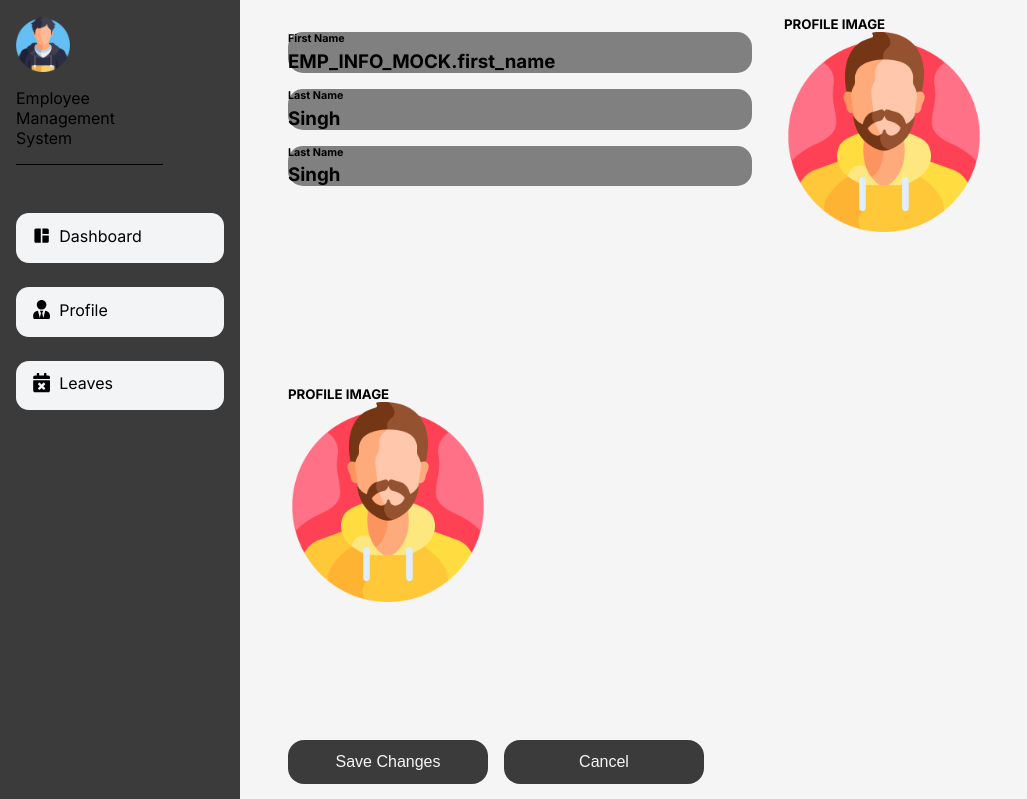
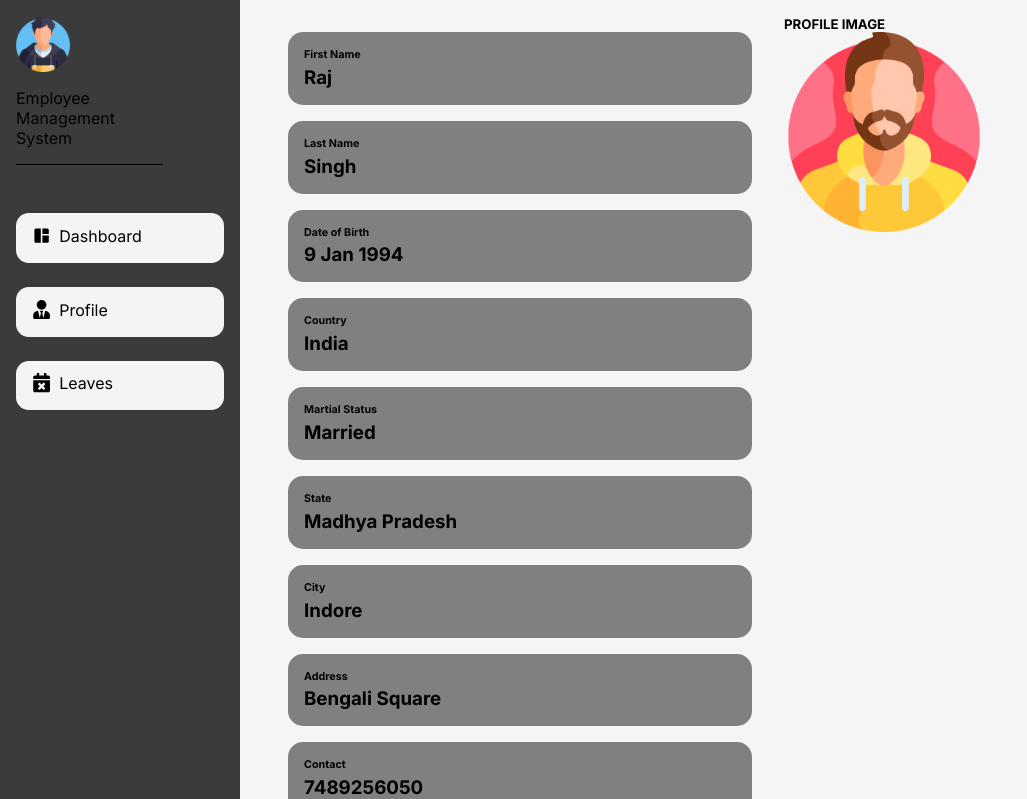
Before and after one commit to rajnsingh99/ems-nextjs, a Next.js app: page /profile in a window 1280 px wide. Shown: the top 799 px of the page, without its empty margins (0-1027 px from the left). Built offline with nearby package versions, Linux system fonts and the light colour scheme.

Commit message:
CC-9 Employee profile

```diff
--- a/app/globals.css
+++ b/app/globals.css
@@ -156,6 +156,7 @@ body {
   flex-direction: column;
   gap: .3rem;
   margin-top: 1rem;
+  padding: 1rem;
   border-radius: 15px;
   background-color: grey;
 }
--- a/app/profile/page.js
+++ b/app/profile/page.js
@@ -13,15 +13,43 @@ export default function Profile() {
           <section className="profile-form-section">
             <div className="profile-form-section-info">
               <h6>First Name</h6>
-              <h3>EMP_INFO_MOCK.first_name</h3>
+              <h3>{EMP_INFO_MOCK[0].first_name}</h3>
             </div>
             <div className="profile-form-section-info">
               <h6>Last Name</h6>
-              <h3>Singh</h3>
+              <h3>{EMP_INFO_MOCK[0].last_name}</h3>
             </div>
             <div className="profile-form-section-info">
-              <h6>Last Name</h6>
-              <h3>Singh</h3>
+              <h6>Date of Birth</h6>
+              <h3>{EMP_INFO_MOCK[0].dob}</h3>
+            </div>
+            <div className="profile-form-section-info">
+              <h6>Country</h6>
+              <h3>{EMP_INFO_MOCK[0].country}</h3>
+            </div>
+            <div className="profile-form-section-info">
+              <h6>Martial Status</h6>
+              <h3>{EMP_INFO_MOCK[0].maritalStatus}</h3>
+            </div>
+            <div className="profile-form-section-info">
+              <h6>State</h6>
+              <h3>{EMP_INFO_MOCK[0].state}</h3>
+            </div>
+            <div className="profile-form-section-info">
+              <h6>City</h6>
+              <h3>{EMP_INFO_MOCK[0].city}</h3>
+            </div>
+            <div className="profile-form-section-info">
+              <h6>Address</h6>
+              <h3>{EMP_INFO_MOCK[0].address}</h3>
+            </div>
+            <div className="profile-form-section-info">
+              <h6>Contact</h6>
+              <h3>{EMP_INFO_MOCK[0].phoneNo}</h3>
+            </div>
+            <div className="profile-form-section-info">
+              <h6>Personal Mail</h6>
+              <h3>{EMP_INFO_MOCK[0].pmail}</h3>
             </div>
           </section>
           <section className="profile-form-section">
--- a/app/utility/MockData.js
+++ b/app/utility/MockData.js
@@ -1,4 +1,4 @@
-const EMP_INFO_MOCK = [
+export const EMP_INFO_MOCK = [
   {
     first_name: "Raj",
     last_name: "Singh",
@@ -12,7 +12,3 @@ const EMP_INFO_MOCK = [
     pemail: "rajnsingh99@gmail.com",
   },
 ];
-
-exports = {
-  EMP_INFO_MOCK,
-};
```
Also changed, not shown: 1 other file (tests, documents, lock files or other folders).
